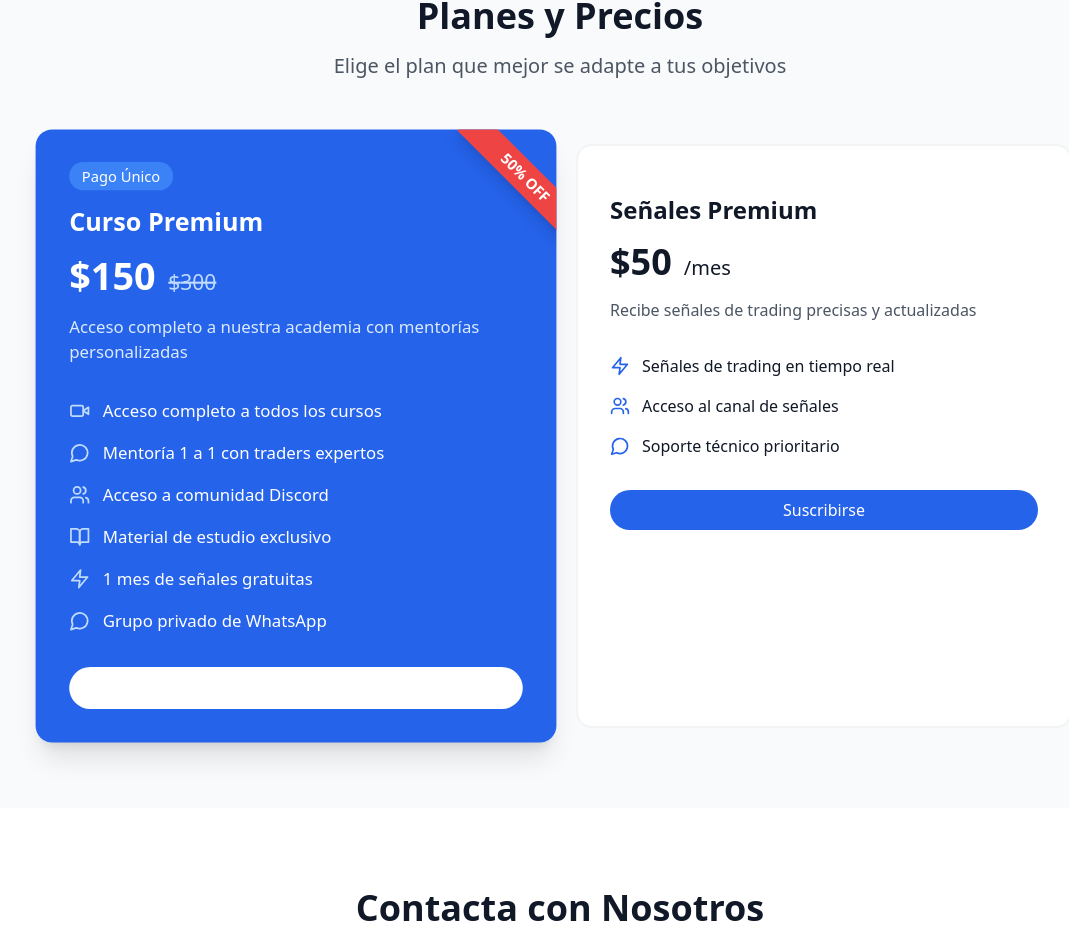
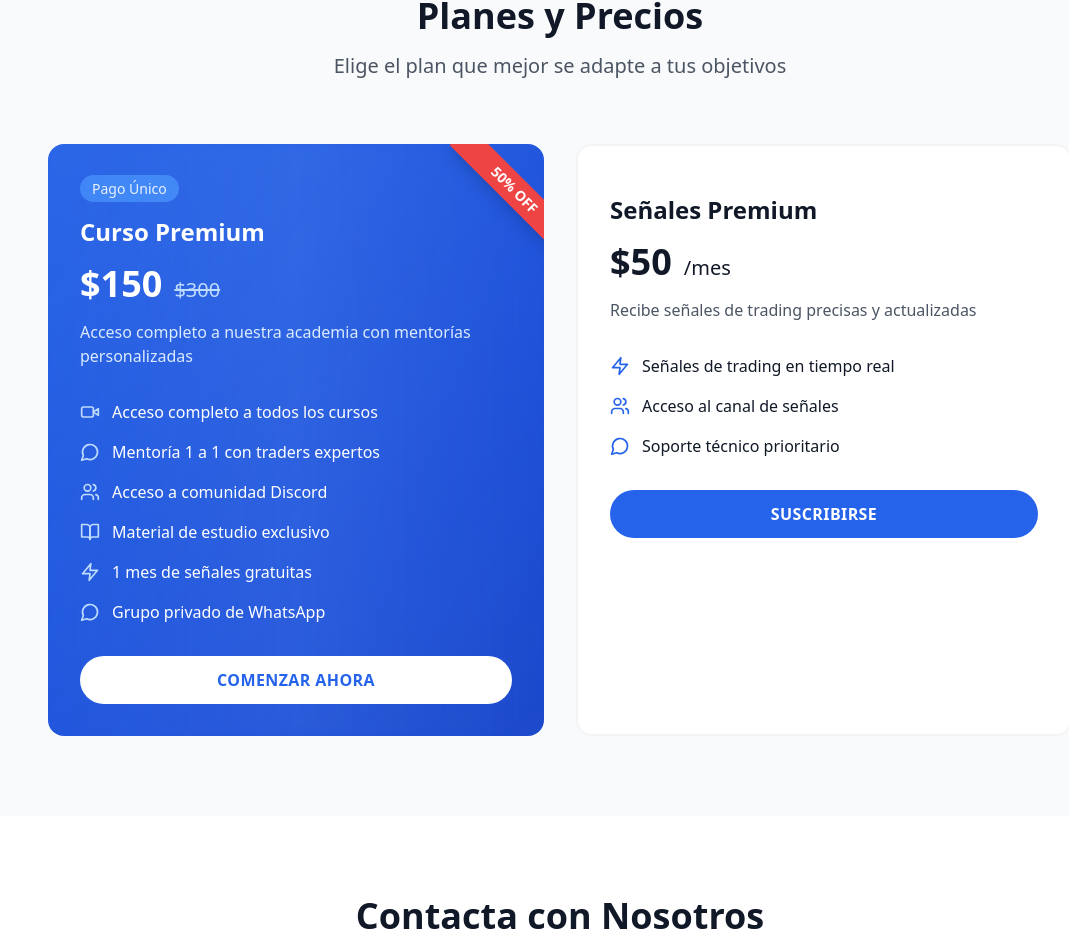
Before and after one commit to burnfeelings/fundex, a React (Vite) app: page / in a window 1280 px wide. Shown: the part 1896-2836 px from the top of the page, without its empty margins (80-1149 px from the left). Built offline with nearby package versions, Linux system fonts and the light colour scheme.

Commit message:
Update src/components/ui/PricingCard.tsx [BoltSync]

```diff
--- a/src/components/ui/PricingCard.tsx
+++ b/src/components/ui/PricingCard.tsx
@@ -1,6 +1,5 @@
 import React from 'react';
 import { cn } from '../../utils/cn';
-import { Button } from './Button';
 
 interface PricingFeature {
   icon: React.ReactNode;
@@ -35,22 +34,33 @@ export function PricingCard({
   return (
     <div
       className={cn(
-        'rounded-2xl p-8 transition-all relative overflow-hidden',
+        'rounded-2xl p-8 transition-all relative overflow-hidden transform hover:scale-105 duration-300',
         highlight
-          ? 'bg-blue-600 text-white shadow-xl scale-105'
-          : 'bg-white text-gray-900 border-2 border-gray-100'
+          ? 'bg-gradient-to-br from-blue-600 via-blue-700 to-blue-800 text-white animate-pricing-gradient animate-pricing-glow'
+          : 'bg-white text-gray-900 border-2 border-gray-100 hover:border-blue-200'
       )}
     >
+      {/* Animated background elements for highlighted card */}
+      {highlight && (
+        <>
+          <div className="absolute inset-0 bg-gradient-to-br from-blue-400/20 to-transparent animate-pulse opacity-75"></div>
+          <div className="absolute -inset-1 bg-gradient-to-r from-transparent via-blue-300/10 to-transparent animate-[gradient_2s_ease-in-out_infinite] blur"></div>
+        </>
+      )}
+
       {discount && (
         <div className="absolute -right-12 top-8 rotate-45 bg-red-500 text-white px-12 py-1 text-sm font-bold shadow-lg">
           {discount}
         </div>
       )}
+
       {badge && (
         <span className="px-3 py-1 text-sm font-medium bg-blue-500 text-white rounded-full">
           {badge}
         </span>
       )}
+
+      <div className="relative z-10">
         <h3 className="text-2xl font-bold mt-4">{title}</h3>
         <div className="mt-4 flex items-baseline gap-3">
           <span className="text-4xl font-bold">${price}</span>
@@ -77,16 +87,17 @@ export function PricingCard({
             </li>
           ))}
         </ul>
-      <Button
+        <button
           className={cn(
-          'w-full mt-8',
+            'w-full mt-8 px-6 py-3 rounded-full font-semibold tracking-wide uppercase transition-all duration-300',
             highlight
-            ? 'bg-white text-blue-600 hover:bg-blue-50'
+              ? 'bg-white text-blue-600 hover:bg-red-600 hover:text-white transform hover:scale-105'
               : 'bg-blue-600 text-white hover:bg-blue-700'
           )}
         >
           {ctaText}
-      </Button>
+        </button>
+      </div>
     </div>
   );
 }
```
Lines whose indentation alone changed are shown as unchanged.
